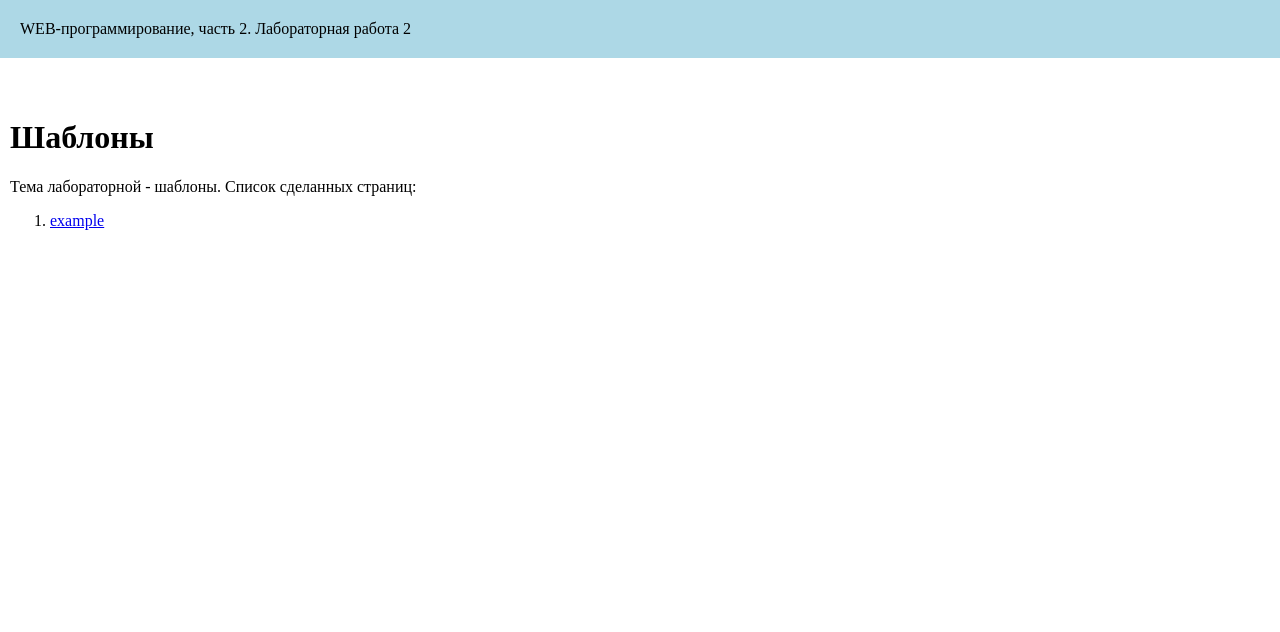
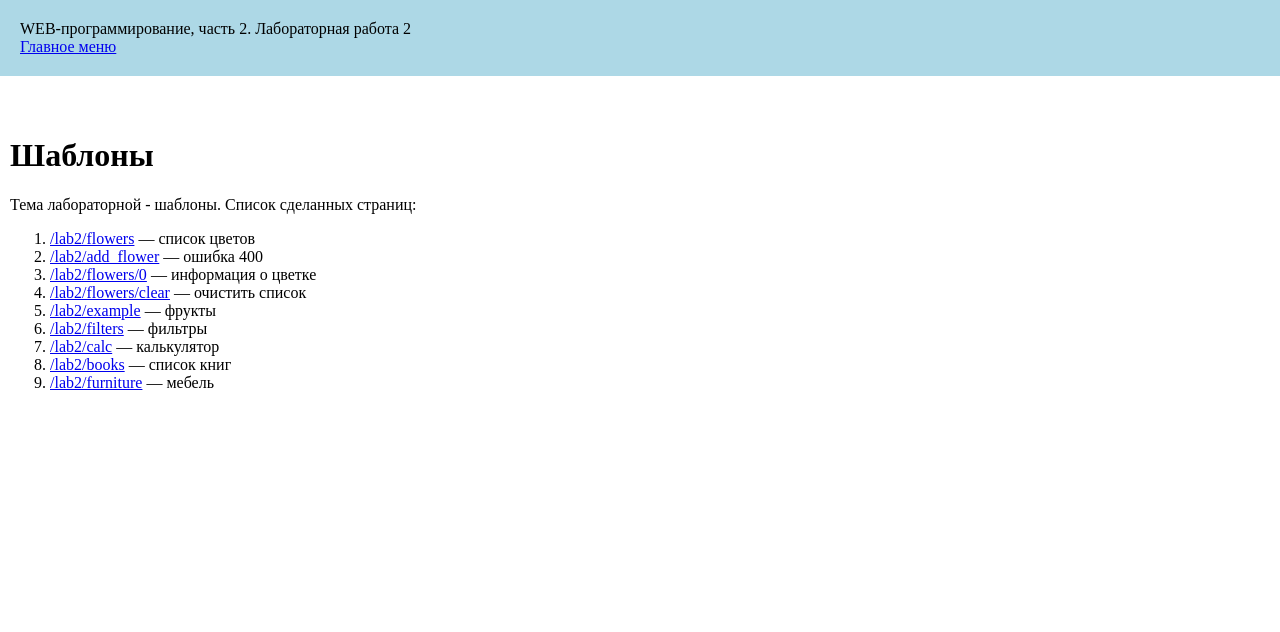
Before and after one commit to slu9/web-back-labs, a Flask app: page /lab2/ in a window 1280 px wide. Shown: the top 632 px of the page. Run offline with Flask 3, Linux system fonts and the light colour scheme.

Commit message:
Добавление ссылок

```diff
--- a/app.py
+++ b/app.py
@@ -68,7 +68,8 @@ def index():
     </header>
     <main>
         <ol>
-            <li><a href="/lab1">Первая лабораторная</a></li>
+            <li><a href="/lab1">Первая лабораторная работа</a></li>
+            <li><a href="/lab2">Вторая лабораторная работа</a></li>
         </ol>
     </main>
     <footer>
@@ -488,3 +489,30 @@ books = [
 @app.route('/lab2/books')
 def show_books():
     return render_template('books.html', books=books)
+
+furniture = [
+    {"name": "Диван",         "desc": "Мягкий трёхместный диван для гостиной.",             "image": "sofa.webp"},
+    {"name": "Кресло",        "desc": "Уютное кресло с подлокотниками.",                   "image": "armchair.webp"},
+    {"name": "Обеденный стол","desc": "Деревянный стол на 6 человек.",                     "image": "dining_table.avif"},
+    {"name": "Стул",          "desc": "Классический стул с мягким сиденьем.",              "image": "chair.webp"},
+    {"name": "Кровать",       "desc": "Двуспальная кровать с изголовьем.",                 "image": "bed.webp"},
+    {"name": "Тумбочка",      "desc": "Прикроватная тумба с ящиками.",                     "image": "nightstand.jpg"},
+    {"name": "Шкаф",          "desc": "Двухстворчатый шкаф для одежды.",                   "image": "wardrobe.webp"},
+    {"name": "Комод",         "desc": "Низкий комод с четырьмя ящиками.",                  "image": "dresser.webp"},
+    {"name": "Письменный стол","desc": "Рабочий стол для учёбы или офиса.",                "image": "desk.webp"},
+    {"name": "Компьютерный стул","desc": "Эргономичное кресло на колёсиках.",             "image": "computer_chair.webp"},
+    {"name": "Кухонный гарнитур","desc": "Модули для кухни с полками.",                    "image": "kitchen.jpg"},
+    {"name": "Полка",         "desc": "Настенная полка для книг.",                          "image": "shelf.webp"},
+    {"name": "Туалетный столик","desc": "Столик с зеркалом и ящиками.",                    "image": "vanity.jpg"},
+    {"name": "Пуф",           "desc": "Мягкий пуфик без спинки.",                          "image": "pouf.jpg"},
+    {"name": "Журнальный столик","desc": "Низкий столик для гостиной.",                    "image": "coffee_table.jpg"},
+    {"name": "Этажерка",      "desc": "Открытая конструкция для хранения мелочей.",        "image": "etagere.webp"},
+    {"name": "Скамья",        "desc": "Узкое сиденье без спинки.",                         "image": "bench.jpg"},
+    {"name": "Барный стул",   "desc": "Высокий стул для барной стойки.",                   "image": "bar_stool.webp"},
+    {"name": "Кухонный остров","desc": "Центральный модуль кухни для готовки.",            "image": "kitchen_island.jpg"},
+    {"name": "Стеллаж",       "desc": "Открытый шкаф для книг и хранения.",                "image": "bookcase.jpg"},
+]
+
+@app.route("/lab2/furniture")
+def show_furniture():
+    return render_template("furniture.html", items=furniture)
--- a/templates/base.html
+++ b/templates/base.html
@@ -9,6 +9,9 @@
 <body>
     <header>
         WEB-программирование, часть 2. {{ self.lab() }}
+    <nav>
+        <a href="{{ url_for('index') }}">Главное меню</a>
+    </nav>
     </header>
 
     <main>
--- a/templates/lab2.html
+++ b/templates/lab2.html
@@ -8,8 +8,14 @@
     <h1>Шаблоны</h1>
     <div>Тема лабораторной - шаблоны. Список сделанных страниц:</div>
     <ol>
-        <li>
-            <a href="/lab2/example">example</a>
-        </li>
+        <li><a href="{{ url_for('list_flowers') }}">/lab2/flowers</a> — список цветов</li>
+        <li><a href="{{ url_for('add_flower_missing') }}">/lab2/add_flower</a> — ошибка 400</li>
+        <li><a href="{{ url_for('flowers', flower_id=0) }}">/lab2/flowers/0</a> — информация о цветке</li>
+        <li><a href="{{ url_for('clear_flowers') }}">/lab2/flowers/clear</a> — очистить список</li>
+        <li><a href="{{ url_for('example') }}">/lab2/example</a> — фрукты</li>
+        <li><a href="{{ url_for('filters') }}">/lab2/filters</a> — фильтры</li>
+        <li><a href="{{ url_for('calc_default') }}">/lab2/calc</a> — калькулятор</li>
+        <li><a href="{{ url_for('show_books') }}">/lab2/books</a> — список книг</li>
+        <li><a href="{{ url_for('show_furniture') }}">/lab2/furniture</a> — мебель</li>
     </ol>
 {% endblock %}
```
Also changed, not shown: static/main.css (line endings or trailing spaces).
